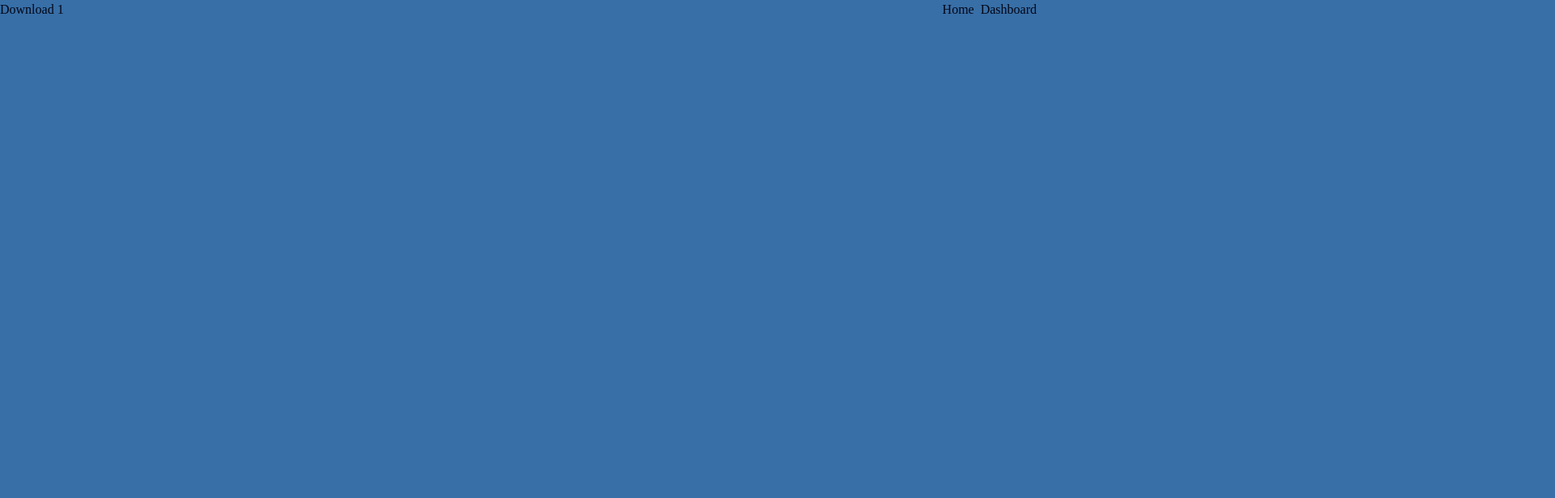
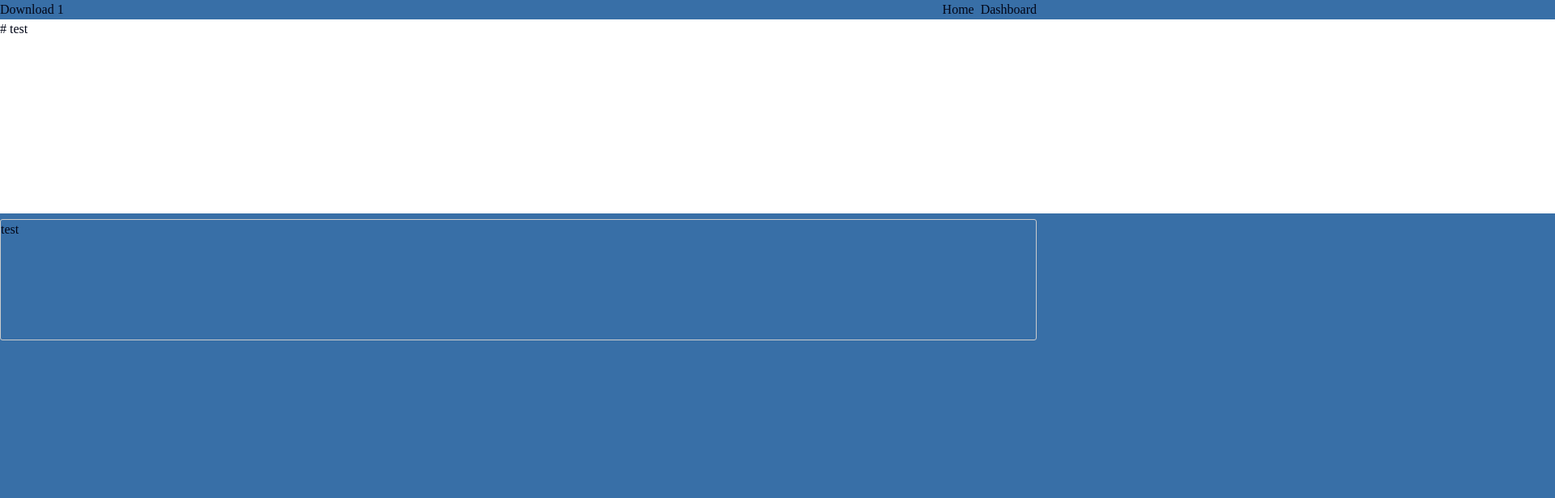
Before and after one commit to Alexis-Gontier/projet-markdown-window-2000, a React (Vite) app: page /dashboard/1 in a window 1280 px wide. Shown: the top 616 px of the page at 81% size, 1920 px wide, since content can reach past the window. Built offline with nearby package versions, Linux system fonts and the light colour scheme; a web font is replaced by a local one.

Commit message:
🚧 remise du socle

```diff
--- a/package.json
+++ b/package.json
@@ -10,6 +10,7 @@
     "preview": "vite preview"
   },
   "dependencies": {
+    "marked": "^14.1.3",
     "react": "^18.3.1",
     "react-dom": "^18.3.1",
     "react-router-dom": "^6.27.0"
--- a/src/components/markdown/Markdow.jsx
+++ b/src/components/markdown/Markdow.jsx
@@ -5,7 +5,7 @@ import { marked } from "marked";
 
 
 function Markdown() {
-    const [input, setInput] = useState('');
+    const [input, setInput] = useState('# test');
 
     function gererInput(e) {
         const nouvelleValeur = e.target.value;
--- a/src/pages/DashboardID.jsx
+++ b/src/pages/DashboardID.jsx
@@ -1,6 +1,7 @@
 import { useParams } from 'react-router-dom'
 
 import DownloadMarkdown from '../components/markdown/DownloadMarkdown'
+import Markdown from '../components/markdown/Markdow';
 
 export default function DashboardID() {
 
@@ -9,6 +10,7 @@ export default function DashboardID() {
     return (
         <div>
             <DownloadMarkdown id={id} />
+            <Markdown />
         </div>
     )
 }
```
Also changed, not shown: 2 other files (tests, documents, lock files or other folders).
